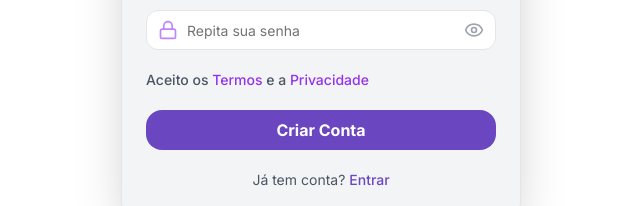
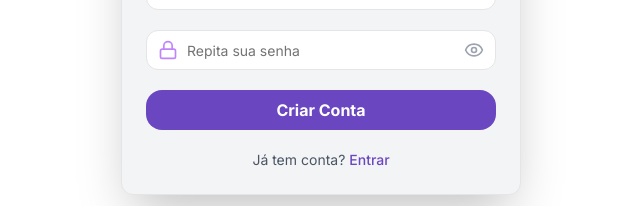
Before and after one commit to MelanieNhanzilo/pfc-estimativa-de-custo, a Next.js app: page /register in a window 1280 px wide. Shown: the part 422-628 px from the top of the page, without its empty margins (319-959 px from the left). Built offline with nearby package versions, Linux system fonts and the light colour scheme.

Commit message:
retificado a criacao de conta

```diff
--- a/app/register/page.tsx
+++ b/app/register/page.tsx
@@ -168,13 +168,7 @@ export default function RegisterPage() {
               {errors.confirmPassword && <p className="text-xs text-red-500">{errors.confirmPassword}</p>}
             </div>
 
-            {/* Termos */}
-            <div className="flex items-start space-x-2">
 
-              <Label htmlFor="acceptTerms" className="text-sm text-gray-600">
-                Aceito os <Link href="/terms" className="text-purple-600 hover:underline">Termos</Link> e a <Link href="/privacy" className="text-purple-600 hover:underline">Privacidade</Link>
-              </Label>
-            </div>
             {errors.acceptTerms && <p className="text-xs text-red-500">{errors.acceptTerms}</p>}
 
             {/* Botão */}
```
